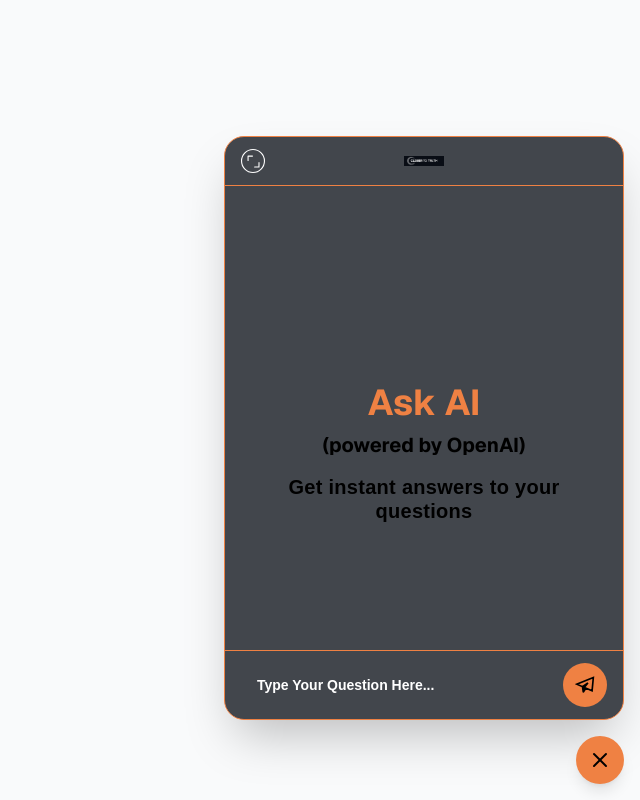
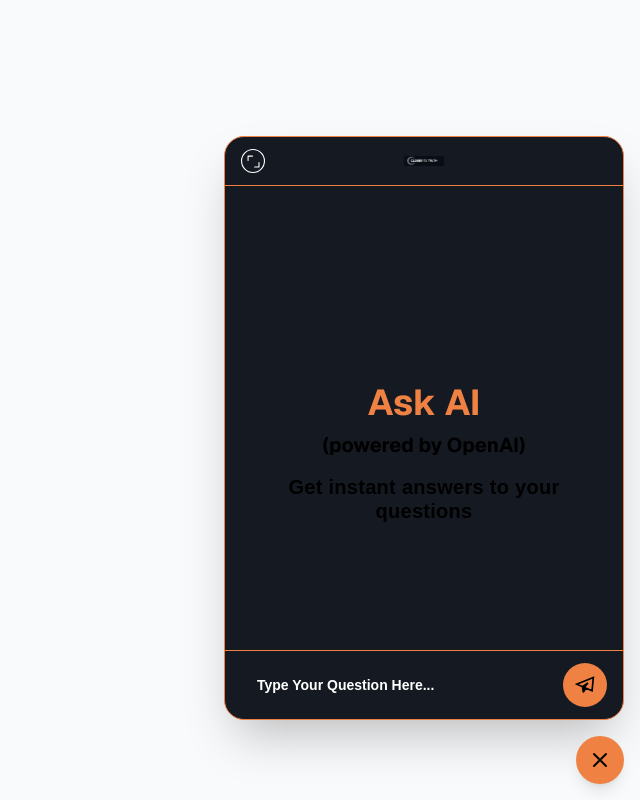
Before and after one commit to kevin-uninvited/test-2, a Next.js app: page / in a window 1280 px wide. Both pictures are taken after a click on the button "Open chat". Shown: the whole page, without its empty margins (640-1280 px from the left). Built offline with nearby package versions, Linux system fonts and the light colour scheme.

Commit message:
improve styling

```diff
--- a/app/components/ChatWidget.tsx
+++ b/app/components/ChatWidget.tsx
@@ -319,7 +319,7 @@
                         height: `${height}px`
                     }}
                 >
-                    <div className="bg-[#151921cc] rounded-[20px] border border-[#EF8143] shadow-2xl flex flex-col h-full">
+                    <div className="bg-[#151921] rounded-[20px] border border-[#EF8143] shadow-2xl flex flex-col h-full">
                         {/* Top Header */}
                         <div className="flex items-center justify-between px-4 py-3 border-b border-[#EF8143] flex-shrink-0">
                             <div className="flex items-center">
@@ -381,8 +381,8 @@
                                                 >
                                                     <div
                                                         className={`max-w-[85%] px-3 py-2 rounded-[12px] ${message.role === 'user'
-                                                            ? 'border border-black text-black bg-white'
-                                                            : 'bg-[#E3DFD6] text-black border border-gray-200'
+                                                            ? 'border border-[#EF8143] text-white bg-transparent'
+                                                            : 'bg-[#EF81433B] text-white border border-[#EF8143]'
                                                             }`}
                                                     >
                                                         {message.content || (message.role === 'assistant' && isLoading) ? (
```
